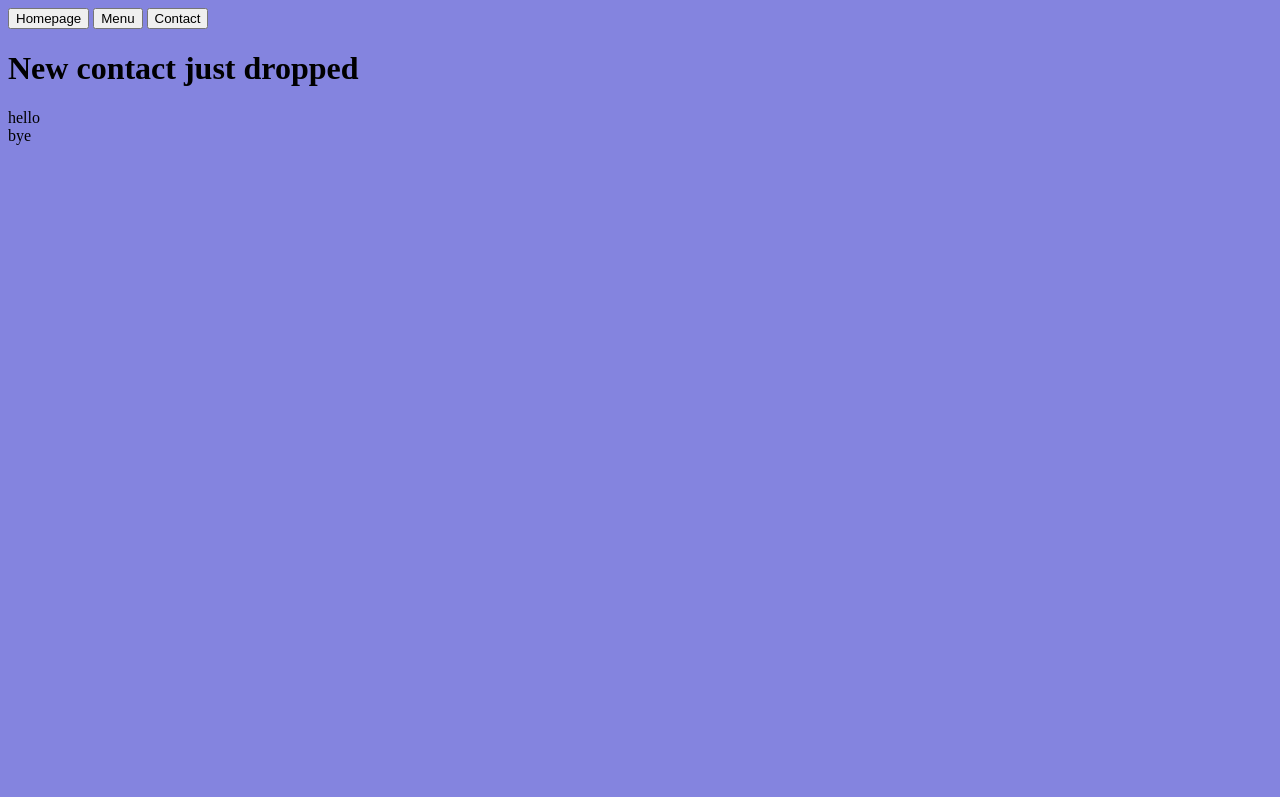
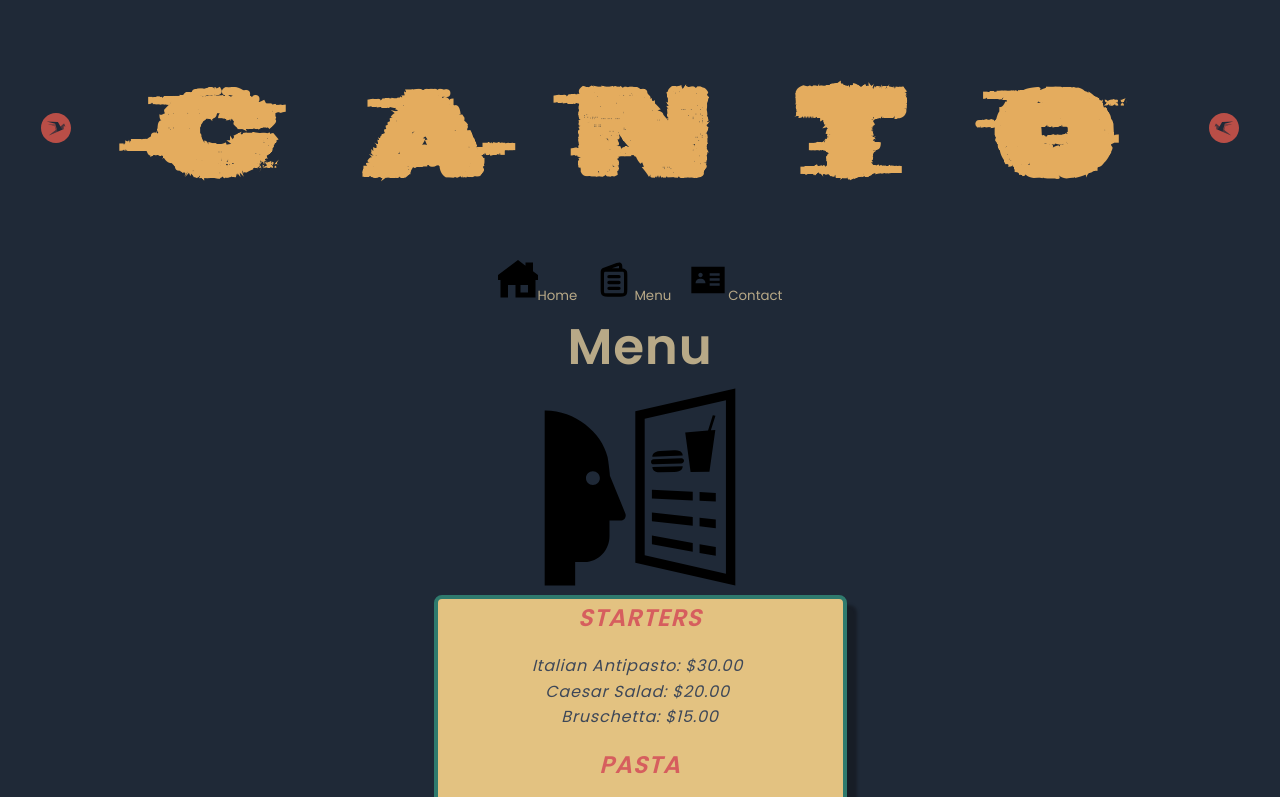
Before and after one commit to einn9/Project-Restaurant-Page, a website built with webpack: page src/template.html in a window 1280 px wide. Both pictures are taken after a click on the button "Menu". Shown: the top 797 px of the page. Built offline with nearby package versions, Linux system fonts and the light colour scheme.

Commit message:
Finalize project styling

```diff
--- a/src/contact.js
+++ b/src/contact.js
@@ -1,10 +1,45 @@
+import contact from "./contact.svg";
+
 function contactContent () {
     const content = document.querySelector("#content");
 
-    const cntContent = document.createElement("h1");
-    cntContent.classList.add("contactContent");
-    cntContent.textContent = "contact here";
+    const contactHeader = document.createElement("h1");
+    contactHeader.classList.add("contact-header");
+    contactHeader.textContent = "Contact Us";
 
-    content.append(cntContent);
+    const contactImg = document.createElement("img");
+    contactImg.src = contact;
+    contactImg.style.width = "200px";
+    contactImg.style.height = "auto";
+
+    const contactDiv = document.createElement("div");
+    contactDiv.classList.add("card");
+
+    const phone = document.createElement("h2");
+    phone.classList.add("phone");
+    phone.textContent = "Our Phone Number";
+
+    const phoneNumber = document.createElement("p");
+    phoneNumber.classList.add("phone-number");
+    phoneNumber.textContent = "(819) 923-0184";
+
+    const email = document.createElement("h2");
+    email.classList.add("email");
+    email.textContent = "E-Mail";
+
+    const emailAddress= document.createElement("p");
+    emailAddress.classList.add("email-add");
+    emailAddress.textContent = "cantomail@gmail.com";
+
+    const feedback = document.createElement("h2");
+    feedback.classList.add("feedback");
+    feedback.textContent = "Anonymous Feedback Page";
+
+    const feedbackPage = document.createElement("p");
+    feedbackPage.classList.add("feedback-page");
+    feedbackPage.textContent = "bit.ly/canto2";
+
+    content.append(contactHeader, contactImg, contactDiv);
+    contactDiv.append(phone, phoneNumber, email, emailAddress, feedback, feedbackPage);
 }
 export { contactContent };
--- a/src/homepage.js
+++ b/src/homepage.js
@@ -1,34 +1,33 @@
-import pasta from "./pasta.jpg";
-import utensils from "./utensils.svg";
+import homepage from "./homepage.svg";
 
 function homeContent() {
     const content = document.querySelector("#content");
 
-    const contentHeader = document.createElement("h1");
-    contentHeader.classList.add("contentHeader");
-    contentHeader.textContent = "WELCOME TO MY RESTAURANT!";
+    const homeHeader = document.createElement("h1");
+    homeHeader.classList.add("home-header");
+    homeHeader.textContent = "Homepage";
 
-    const image = document.createElement("img");
-    image.src = pasta;
-    image.width = 300;
-    image.height = 200;
+    const homeImg = document.createElement("img");
+    homeImg.src = homepage;
+    homeImg.classList.add("home-main-image");
+    homeImg.style.width = "200px";
+    homeImg.style.height = "auto";
 
-    const imageTwo = document.createElement("img");
-    imageTwo.src = utensils;
-    imageTwo.style.width = "200px";
-    imageTwo.style.height = "auto";
+    const homeDiv = document.createElement("div");
+    homeDiv.classList.add("card");
 
+    const contentTitle = document.createElement("h2");
+    contentTitle.classList.add("content-title");
+    contentTitle.textContent = "Welcome to Canto";
 
-    const contentP = document.createElement("p");
-    contentP.classList.add("contentHeaderP");
-    contentP.textContent = "Welcome to my restaurant. I hope you enjoy good food, because today, you will be served some good food, bro.";
+    const contentInfo = document.createElement("p");
+    contentInfo.classList.add("content-info");
+    contentInfo.textContent = "Serving the best Italian food in the market at the best price.\r\n";
+    contentInfo.textContent += "We are especially proud of our homemade ingredients and the cozy, comfortable experience we provide with every service.\r\n";
+    contentInfo.textContent += "Open every hour, every day, at 128 Street, Downtown, DL.";
 
-
-    const contentH2 = document.createElement("h2");
-    contentH2.classList.add("contentH2");
-    contentH2.textContent = "SUP BRAH.yo";
-
-    content.append(contentHeader, image, imageTwo, contentP, contentH2);
+    content.append(homeHeader, homeImg, contentTitle, homeDiv);
+    homeDiv.append(contentTitle, contentInfo);
 }
 
 export { homeContent };
--- a/src/index.js
+++ b/src/index.js
@@ -4,11 +4,11 @@ import { menuContent } from "./menu.js";
 import { contactContent } from "./contact.js";
 
 // Console log test
-console.log("WASSUP");
+console.log("test");
 
 //  Select content div
 const content = document.querySelector("#content");
-;
+
 
 // Working with buttons
 
--- a/src/menu.js
+++ b/src/menu.js
@@ -1,10 +1,52 @@
+import menu from "./menu.svg";
+
 function menuContent () {
     const content = document.querySelector("#content");
 
-    const postWipeContent = document.createElement("h1");
-    postWipeContent.classList.add("postWipe");
-    postWipeContent.textContent = "New contact just dropped";
+    const menuHeader= document.createElement("h1");
+    menuHeader.classList.add("menu-header");
+    menuHeader.textContent = "Menu";
 
-    content.append(postWipeContent);
+    const menuImg = document.createElement("img");
+    menuImg.src = menu;
+    menuImg.style.width = "200px";
+    menuImg.style.height = "auto";
+
+    const menuDiv = document.createElement("div");
+    menuDiv.classList.add("card");
+
+
+    const starter = document.createElement("h2");
+    starter.classList.add("starter");
+    starter.textContent = "STARTERS";
+
+    const startChoice = document.createElement("p");
+    startChoice.classList.add("menu-starter");
+    startChoice.textContent = "Italian Antipasto: $30.00 \r\n";
+    startChoice.textContent += "Caesar Salad: $20.00 \r\n";
+    startChoice.textContent += "Bruschetta: $15.00";
+
+    const pasta = document.createElement("h2");
+    pasta.classList.add("pasta");
+    pasta.textContent = "PASTA";
+
+    const pastaChoice = document.createElement("p");
+    pastaChoice.classList.add("menu-pasta");
+    pastaChoice.textContent = "Fettuccine: $35.00 \r\n";
+    pastaChoice.textContent += "Pesto: $24.00 \r\n";
+    pastaChoice.textContent += "Carbonara: $28.00";
+
+    const dessert = document.createElement("h2");
+    dessert.classList.add("dessert");
+    dessert.textContent = "DESSERT";
+
+    const dessertChoice = document.createElement("p");
+    dessertChoice.classList.add("menu-dessert");
+    dessertChoice.textContent = "Tiramisu: $12.00 \r\n";
+    dessertChoice.textContent += "Biscotti: $15.00 \r\n";
+    dessertChoice.textContent += "Gelato: $8.00";
+
+    content.append(menuHeader, menuImg, menuDiv);
+    menuDiv.append(starter, startChoice, pasta, pastaChoice, dessert, dessertChoice);
 }
 export { menuContent };
--- a/src/style.css
+++ b/src/style.css
@@ -1,3 +1,117 @@
+@font-face {
+    font-family: 'Bad-Coma';
+    src: url('./Bad-Coma.ttf') format('truetype');
+}
+
+html {
+    height: 100vh;
+}
+
 body {
-    background-color: rgb(132, 132, 223);
+    height: 100vh;
+    text-align: center;
+    font-family: 'Poppins', 'Times New Roman', Times, serif;
+    letter-spacing: 0.05em;
+    line-height: 1.6;
+    display: flex;
+    flex-direction: column;
+    margin: 0;
+    padding: 0;
 }
+
+h1, h2{
+    margin: 0;
+}
+
+h2 {
+    color: #d65e5e;
+}
+
+#hero {
+    color: #e4ac5e;
+    font-size: 5rem;
+    font-family: 'Bad-Coma', 'Poppins', 'Times New Roman', Times, serif;
+    background-color: #1F2937;
+    display: flex;
+    justify-content: space-around;
+}
+
+#title {
+    letter-spacing: 0.1em;
+}
+
+#wing-flip {
+    -webkit-transform: scaleX(-1);
+    transform: scaleX(-1);
+}
+
+.svg-filter {
+    filter: brightness(0) saturate(100%) invert(47%) sepia(12%) saturate(3370%) hue-rotate(317deg) brightness(77%) contrast(84%);
+}
+
+nav, main, footer {
+    background-color: #1F2937;
+}
+
+main {
+    flex: 1;
+}
+
+#homepage, #menu, #contact {
+    box-sizing: border-box;
+    border: none;
+    background-color: transparent;
+    color: #b8a987;
+}
+
+.home-header, .menu-header, .contact-header {
+    font-size: 50px;
+    color: #b8a987;
+}
+
+.options {
+    margin-top: 2.5px;
+    font-family: 'Poppins', 'Times New Roman', Times, serif;
+}
+
+#homepage:hover, #menu:hover, #contact:hover {
+    cursor: pointer;
+    color: #d65e5e;
+}
+
+img {
+    padding: 0;
+    margin: 0;
+}
+
+.content-title {
+    color: #66400b;
+    text-decoration: underline;
+    padding-top: 0;
+    margin-top: 0;
+}
+
+.card {
+    background-color: #E3C281;
+    border: 4px solid #2F7A6D;
+    border-radius: 0.5rem;
+    box-shadow: 10px 10px 3px rgba(5, 3, 0.2, 0.3);
+    margin-left: auto;
+    margin-right: auto;
+    width: 25rem;
+    font-style: italic;
+    padding-left: 2.5px;
+    padding-right: 2.5px;
+}
+
+p {
+    color: #3d4758;
+    white-space: pre-wrap;
+}
+
+.footer {
+    margin-top: 20px;
+    font-size: 0.7rem;
+    font-style: italic;
+    text-align: right;
+}
--- a/src/template.html
+++ b/src/template.html
@@ -3,19 +3,25 @@
 <head>
     <meta charset="UTF-8">
     <meta name="viewport" content="width=device-width, initial-scale=1.0">
-    <title>Document</title>
+    <title>Restaurant Page</title>
+    <link href="https://fonts.googleapis.com/css2?family=Poppins:wght@300;400;600&display=swap" rel="stylesheet">
 </head>
 <body>
     <header>
+        <div id="hero">
+            <img width="30px" src="wing.svg" alt="bird turning right" class="svg-filter">
+            <h1 id="title">C A N T O</h1>
+            <img width="30px" src="wing.svg" alt="bird turning left" class="svg-filter" id="wing-flip">
+        </div>
         <nav>
-            <button id="homepage">Homepage</button>
-            <button id="menu">Menu</button>
-            <button id="contact">Contact</button>
+            <button id="homepage"><div class="options"><img width="40px" height="40px" src="home.svg" alt="home page">Home</button>
+            <button id="menu"><div class="options"><img width="40px" height="40px" src="options.svg" alt="menu page">Menu</button>
+            <button id="contact"><div class="options"><img width="40px" height="40px" src="call.svg" alt="contact page">Contact</button>
         </nav>
     </header>
-    <div id="content">
-    </div>
-    <main>hello</main>
-    <footer>bye</footer>
+    <main>
+        <div id="content">
+        </div>
+    <div class="footer">All icons made by SVG Repo - www.svgrepo.com</div>
 </body>
 </html>
```
Also changed, not shown: src/Bad-Coma.ttf (added), src/call.svg (added), src/contact.svg (added), src/home.svg (added), src/homepage.svg (added), src/menu.svg (added), src/options.svg (added), src/wing.svg (added).
